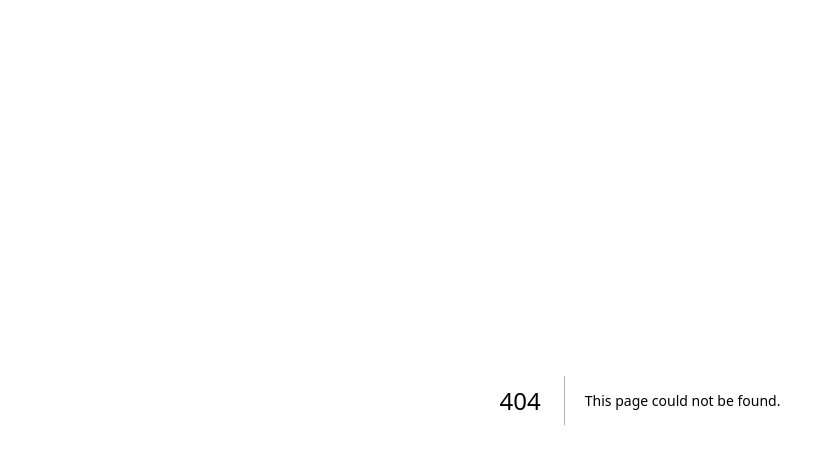
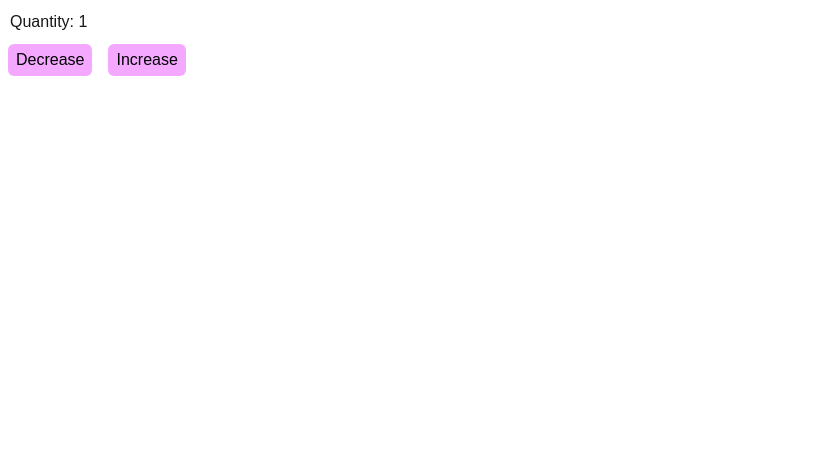
Before and after one commit to Bucket-monkey567/cprg306-assignments, a Next.js app: page /week-5 in a window 1280 px wide. Before the commit this address had no page. Shown: the top 464 px of the page, without its empty margins (0-835 px from the left). Built offline with nearby package versions, Linux system fonts and the light colour scheme.

Commit message:
added pages into week-5

```diff
--- /dev/null
+++ b/app/week-5/new-item.js
@@ -0,0 +1,26 @@
+"use client"
+import {useState} from "react";
+
+export default function NewItem(){
+    var [quantity, setQuantity] = useState(1);
+
+    const decrement = () => {
+        if(quantity > 1){
+            setQuantity(quantity - 1);
+        }
+    }
+
+    const increment = () => {
+        if(quantity < 20){
+            setQuantity(quantity + 1);
+        }
+    }
+
+    return(
+        <section>
+            <h1 className="m-2.5">Quantity: {quantity}</h1>
+            <button className="bg-fuchsia-300 text-black mx-2 px-2 py-1 rounded-md" onClick={decrement}>Decrease</button>
+            <button className="bg-fuchsia-300 text-black mx-2 px-2 py-1 rounded-md" onClick={increment}>Increase</button>
+        </section>
+    )
+}
--- /dev/null
+++ b/app/week-5/page.js
@@ -0,0 +1,7 @@
+import NewItem from "./new-item";
+
+export default function Page(){
+    return (
+        <NewItem />
+    )
+}
```
